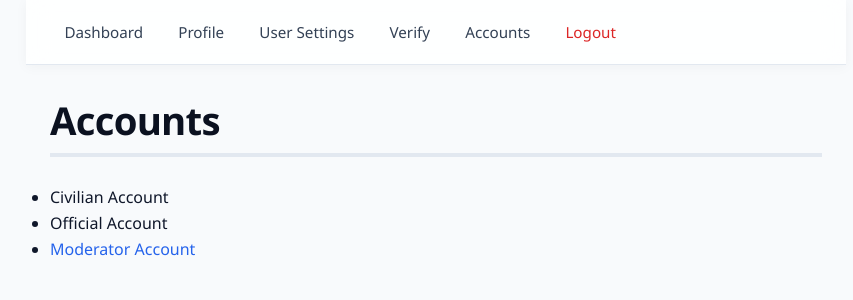
After one commit to Hypothalamus143/FlooD.Onate, a Django app: page /accounts/ in a window 1280 px wide. The commit adds this page. Shown: the top 300 px of the page, without its empty margins (204-1057 px from the left). Run offline with Django 5.2, Linux system fonts and the light colour scheme; a user stored in the database is signed in; tables that the repository leaves empty hold one stand-in row (values such as "Sample post").

Commit message:
feat: added accounts view

```diff
--- /dev/null
+++ b/apps/accounts/urls.py
@@ -0,0 +1,8 @@
+from django.urls import path
+from . import views
+
+app_name = "accounts"
+
+urlpatterns = [
+    path('', views.accounts, name='accounts'),
+]
--- a/apps/accounts/views.py
+++ b/apps/accounts/views.py
@@ -1,3 +1,11 @@
 from django.shortcuts import render
-
+from django.contrib.auth.decorators import login_required
+from ..accounts.models import CivilianAccount, OfficialAccount, ModeratorAccount
 # Create your views here.
+@login_required
+def accounts(request):
+    user = request.user
+    civilian_account = CivilianAccount.objects.filter(user=user).first()
+    official_account = OfficialAccount.objects.filter(user=user).first()
+    moderator_account = ModeratorAccount.objects.filter(user=user).first()
+    return render(request, "accounts/accounts.html", {"civilian_account":civilian_account, "official_account": official_account, "moderator_account": moderator_account})
--- a/apps/register/views.py
+++ b/apps/register/views.py
@@ -3,6 +3,7 @@ from django.contrib import messages
 from .forms import RegisterUser
 from ..profiles.models import Profile
 from ..user_settings.models import UserSettings
+from ..accounts.models import CivilianAccount
 # Create your views here.
 def register(request):
     if(request.method == "POST"):
@@ -11,6 +12,7 @@ def register(request):
             user = form.save()
             Profile.objects.create(user=user)
             UserSettings.objects.create(user=user)
+            CivilianAccount.objects.create(user=user)
             messages.success(request, "Registered Successfully")
             return redirect("login:login")
     else:
--- a/config/urls.py
+++ b/config/urls.py
@@ -28,7 +28,8 @@ urlpatterns = [
     path("user_settings/", include("apps.user_settings.urls")),
     path("profile/", include("apps.profiles.urls")),
     path("verification_request/", include("apps.verification_request.urls")),
-    path("moderator/", include("apps.moderator.urls"))
+    path("moderator/", include("apps.moderator.urls")),
+    path("accounts/", include("apps.accounts.urls"))
 ]
 
 # Serve media files in development
--- /dev/null
+++ b/templates/accounts/accounts.html
@@ -0,0 +1,17 @@
+{% extends 'base.html' %}
+{%block title%}Accounts{% endblock %}
+{% block content %}
+    <h1>Accounts</h1>
+    <ul>
+        {% if civilian_account %}
+            <li>Civilian Account</li>
+        {% endif %}
+        {% if official_account %}
+            <li>Official Account</li>
+        {% endif %}
+        {% if moderator_account %}
+            <li><a href="{% url 'moderator:moderator' %}">Moderator Account</a></li>
+        {% endif %}
+    </ul>
+
+{% endblock %}
--- a/templates/base.html
+++ b/templates/base.html
@@ -16,6 +16,7 @@
                     <li><a href="{% url 'profile:profile' %}">Profile</a></li>
                     <li><a href="{% url 'user_settings:user_settings' %}">User Settings</a></li>
                     <li><a href="{% url 'verification_request:verification_request' %}">Verify</a></li>
+                    <li><a href="{% url 'accounts:accounts' %}">Accounts</a></li>
                     <li>
                         <form method="post" action="{% url 'logout:logout' %}">
                             {% csrf_token %}
```
Also changed, not shown: apps/verification_request/migrations/0003_alter_verificationrequest_user.py (added).
